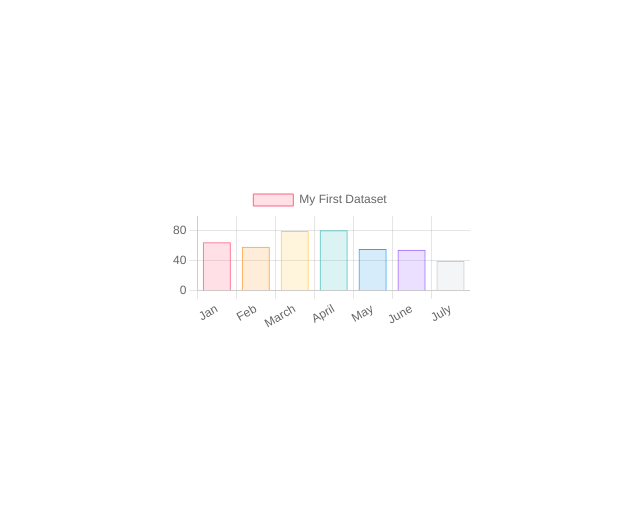
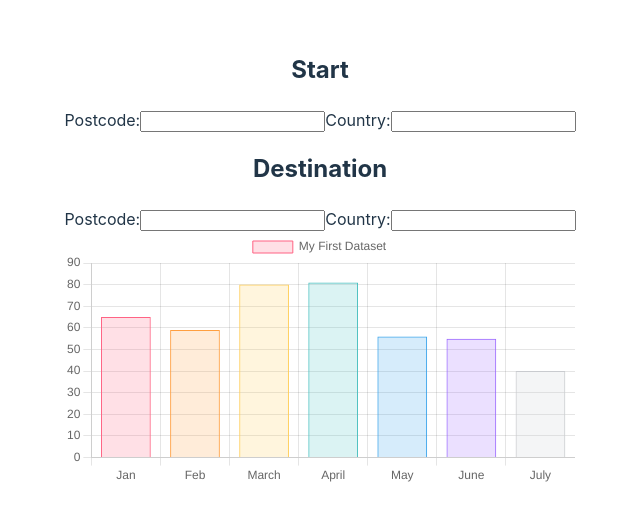
Before and after one commit to maxajburrows/CO2-Travel-Calculator, a React (Vite) app in the folder frontend/vite-project/: page / in a window 1280 px wide. Shown: the part 141-662 px from the top of the page, without its empty margins (320-960 px from the left). Built offline with nearby package versions, Linux system fonts and the light colour scheme.

Commit message:
Add input form

```diff
--- a/frontend/vite-project/src/App.tsx
+++ b/frontend/vite-project/src/App.tsx
@@ -2,67 +2,18 @@
 import './App.css'
 import axios from "axios";
 import {useEffect, useState} from "react";
+import BarChart from "./BarChart.tsx";
+import SearchForm from "./SearchForm.tsx";
 
 
-import {
-        Chart as ChartJS,
-        BarElement,
-    CategoryScale,
-    LinearScale,
-    Tooltip,
-    Legend
-} from "chart.js";
 
-import { Bar } from 'react-chartjs-2'
 
-ChartJS.register(
-    BarElement,
-    CategoryScale,
-    LinearScale,
-    Tooltip,
-    Legend
-)
+
 
 
 function App() {
-        const labels = ['Jan', 'Feb', 'March', 'April', 'May', 'June', 'July'];
-        const data = {
-                labels: labels,
-                datasets: [{
-                        label: 'My First Dataset',
-                        data: [65, 59, 80, 81, 56, 55, 40],
-                        backgroundColor: [
-                                'rgba(255, 99, 132, 0.2)',
-                                'rgba(255, 159, 64, 0.2)',
-                                'rgba(255, 205, 86, 0.2)',
-                                'rgba(75, 192, 192, 0.2)',
-                                'rgba(54, 162, 235, 0.2)',
-                                'rgba(153, 102, 255, 0.2)',
-                                'rgba(201, 203, 207, 0.2)'
-                        ],
-                        borderColor: [
-                                'rgb(255, 99, 132)',
-                                'rgb(255, 159, 64)',
-                                'rgb(255, 205, 86)',
-                                'rgb(75, 192, 192)',
-                                'rgb(54, 162, 235)',
-                                'rgb(153, 102, 255)',
-                                'rgb(201, 203, 207)'
-                        ],
-                        borderWidth: 1
-                }]
-        };
-        const config = {
-                type: 'bar',
-                data: data,
-                options: {
-                        scales: {
-                                y: {
-                                        beginAtZero: true
-                                }
-                        }
-                },
-        };
+        const [travelMethods, setTravelMethods] = useState<string[]>([])
+        const [co2Values, setCO2Values] = useState<number[]>([])
 
 
     // const getDataFromBackend = async () => {
@@ -77,15 +28,10 @@ function App() {
     //         getDataFromBackend()
     //     }, []);
 
-        return (<Bar
-                data={data}
-            options={config}/>
-
-
-
-
-
-
+        return (<>
+            <SearchForm travelMethods={travelMethods} setTravelMethods={setTravelMethods} co2Values={co2Values} setCO2Values={setCO2Values}/>
+            <BarChart/>
+            </>
         )
 
 }
--- /dev/null
+++ b/frontend/vite-project/src/BarChart.tsx
@@ -0,0 +1,69 @@
+import {
+    Chart as ChartJS,
+    BarElement,
+    CategoryScale,
+    LinearScale,
+    Tooltip,
+    Legend
+} from "chart.js";
+
+import { Bar } from 'react-chartjs-2'
+
+ChartJS.register(
+    BarElement,
+    CategoryScale,
+    LinearScale,
+    Tooltip,
+    Legend
+)
+
+const BarChart = () => {
+
+        const labels = ['Jan', 'Feb', 'March', 'April', 'May', 'June', 'July'];
+        const data = {
+            labels: labels,
+            datasets: [{
+                label: 'My First Dataset',
+                data: [65, 59, 80, 81, 56, 55, 40],
+                backgroundColor: [
+                    'rgba(255, 99, 132, 0.2)',
+                    'rgba(255, 159, 64, 0.2)',
+                    'rgba(255, 205, 86, 0.2)',
+                    'rgba(75, 192, 192, 0.2)',
+                    'rgba(54, 162, 235, 0.2)',
+                    'rgba(153, 102, 255, 0.2)',
+                    'rgba(201, 203, 207, 0.2)'
+                ],
+                borderColor: [
+                    'rgb(255, 99, 132)',
+                    'rgb(255, 159, 64)',
+                    'rgb(255, 205, 86)',
+                    'rgb(75, 192, 192)',
+                    'rgb(54, 162, 235)',
+                    'rgb(153, 102, 255)',
+                    'rgb(201, 203, 207)'
+                ],
+                borderWidth: 1
+            }]
+        };
+        const config = {
+            type: 'bar',
+            data: data,
+            options: {
+                scales: {
+                    y: {
+                        beginAtZero: true
+                    }
+                }
+            },
+        };
+
+
+        return (<Bar
+                data={data}
+                options={config}/>
+
+        )
+}
+
+export default BarChart
--- /dev/null
+++ b/frontend/vite-project/src/SearchForm.tsx
@@ -0,0 +1,68 @@
+import React, {SetStateAction, useRef, useState} from "react";
+import axios from "axios";
+import {saltyPersonDTO} from "./saltyPersonDTO.tsx";
+
+type SearchFormProps = {
+    travelMethods: string[]
+    setTravelMethods: React.Dispatch<SetStateAction<string[]>>
+    co2Values: number
+    setCO2Values: React.Dispatch<SetStateAction<number>>
+}
+
+const SearchForm = (props: SearchFormProps) => {
+    const postcode1InputEl = useRef<HTMLInputElement>(null);
+    const postcode2InputEl = useRef<HTMLInputElement>(null);
+    const country1InputEl = useRef<HTMLInputElement>(null);
+    const country2InputEl = useRef<HTMLInputElement>(null);
+    const baseUrl = 'http://localhost:8080/api/travelCO2'
+
+     const submit = async(e:React.ChangeEvent<HTMLFormElement>) => {
+    //     e.preventDefault()
+    //     const checkIfValid = developerNameFormat.test(`${inputEl.current?.value}`)
+    //     if (!checkIfValid) {
+    //         setValidNameInput(false)
+    //         return
+    //     }
+    //     setValidNameInput(true)
+    //     if (inputEl.current?.value) {
+    //         try {
+    //             const newDeveloperResponse = await axios.post(baseUrl, {
+    //                 name: inputEl.current?.value,
+    //                 bootcamp: bootcamp
+    //             })
+    //             const newDeveloper = newDeveloperResponse.data.developer
+    //             props.setSaltyData([...props.saltyData, newDeveloper])
+    //         } catch (error) {
+    //             console.error(error)
+    //         }
+    //     }
+     }
+    //
+    // const changeBootcamp = (e: React.ChangeEvent<HTMLSelectElement>) => {
+    //     e.preventDefault()
+    //     setBootcamp(e.target.value)
+    // }
+
+    return (
+        <>
+            <form onSubmit={submit} id='addDeveloperForm'>
+                <section>
+                    <h2>Start</h2>
+                    <label htmlFor="postcode1">Postcode:</label>
+                    <input id='postcode1' type='text' ref={postcode1InputEl}/>
+                    <label htmlFor="country1">Country:</label>
+                    <input id='country1' type='text' ref={country1InputEl}/>
+                </section>
+                <section>
+                    <h2>Destination</h2>
+                    <label htmlFor="postcode2">Postcode:</label>
+                    <input id='postcode2' type='text' ref={postcode2InputEl}/>
+                    <label htmlFor="country2">Country:</label>
+                    <input id='country2' type='text' ref={country2InputEl}/>
+                </section>
+            </form>
+        </>
+    )
+}
+
+export default SearchForm
```
